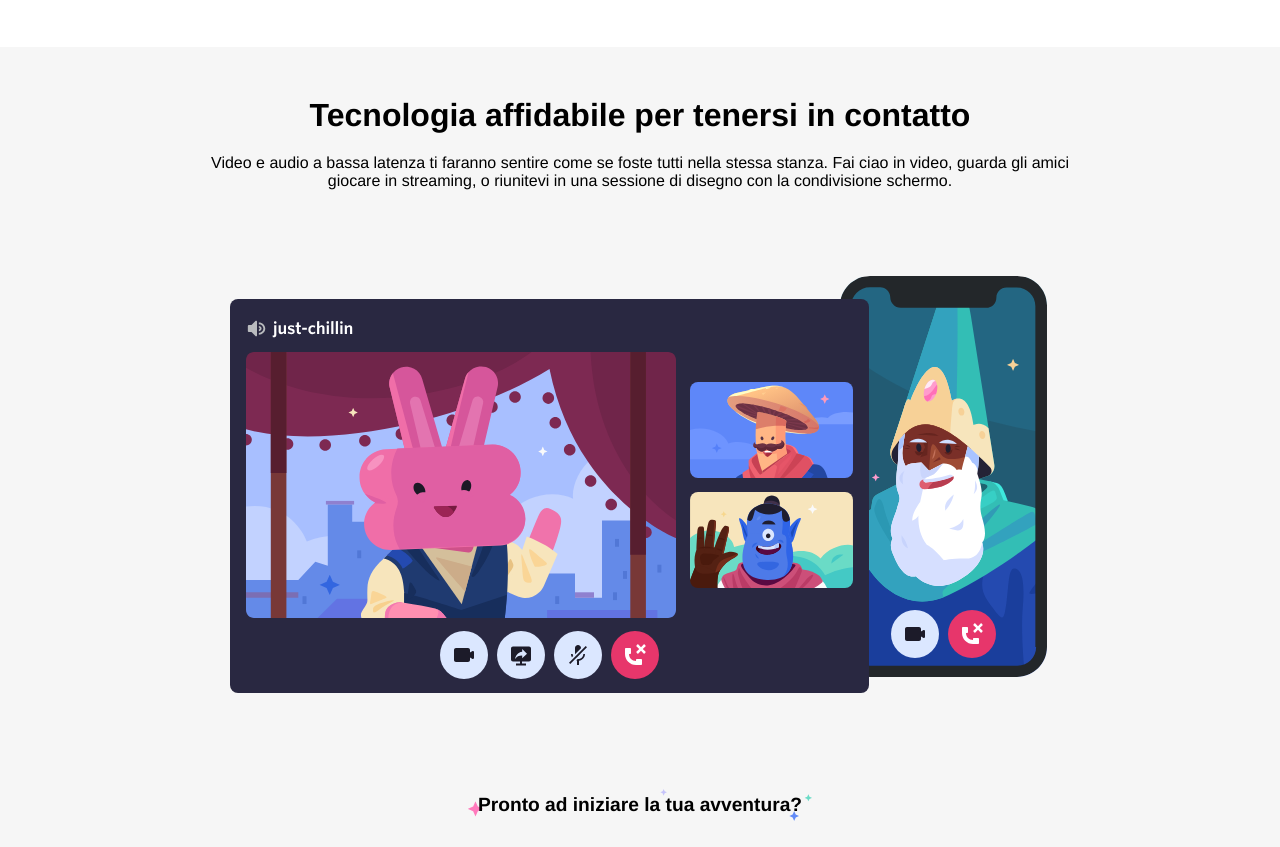
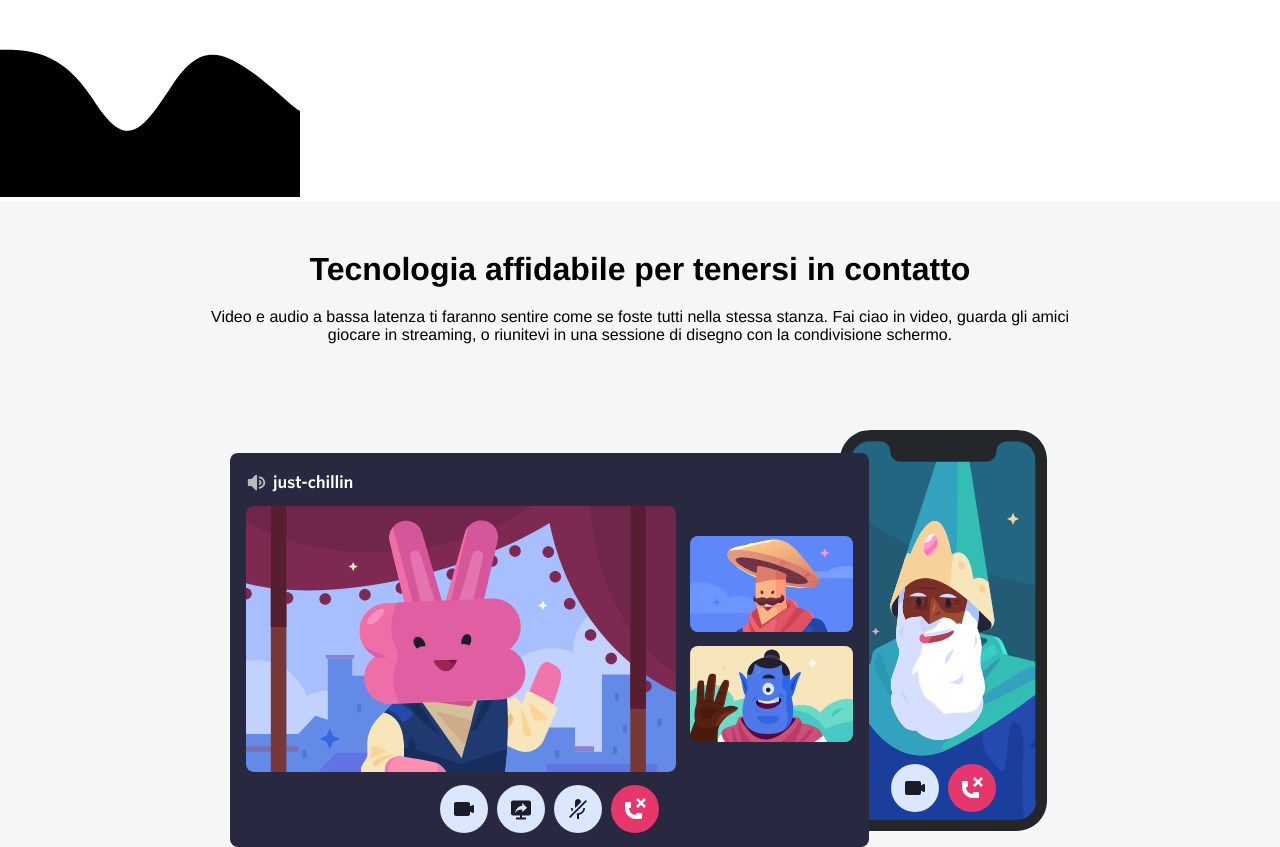
Before and after one commit to AlessandroRamoni/htmlcss-discord, a plain HTML site: page index.html in a window 1280 px wide. Shown: the part 1574-2421 px from the top of the page. Drawn offline with Linux system fonts and the light colour scheme.

Commit message:
add wave

```diff
--- a/css/style.css
+++ b/css/style.css
@@ -346,3 +346,7 @@ span img{
 footer ul li ul li{
     padding-top: 10px;
 }
+
+main > div img{
+   color:  #f6f6f6;
+}
--- a/index.html
+++ b/index.html
@@ -81,6 +81,9 @@
                 </div>
             </div>
         </section>
+        <div>
+            <img src="./img_discord/wave.svg" alt="wave">
+        </div>
         <!-- article -->
         <article>
             <div>
```
